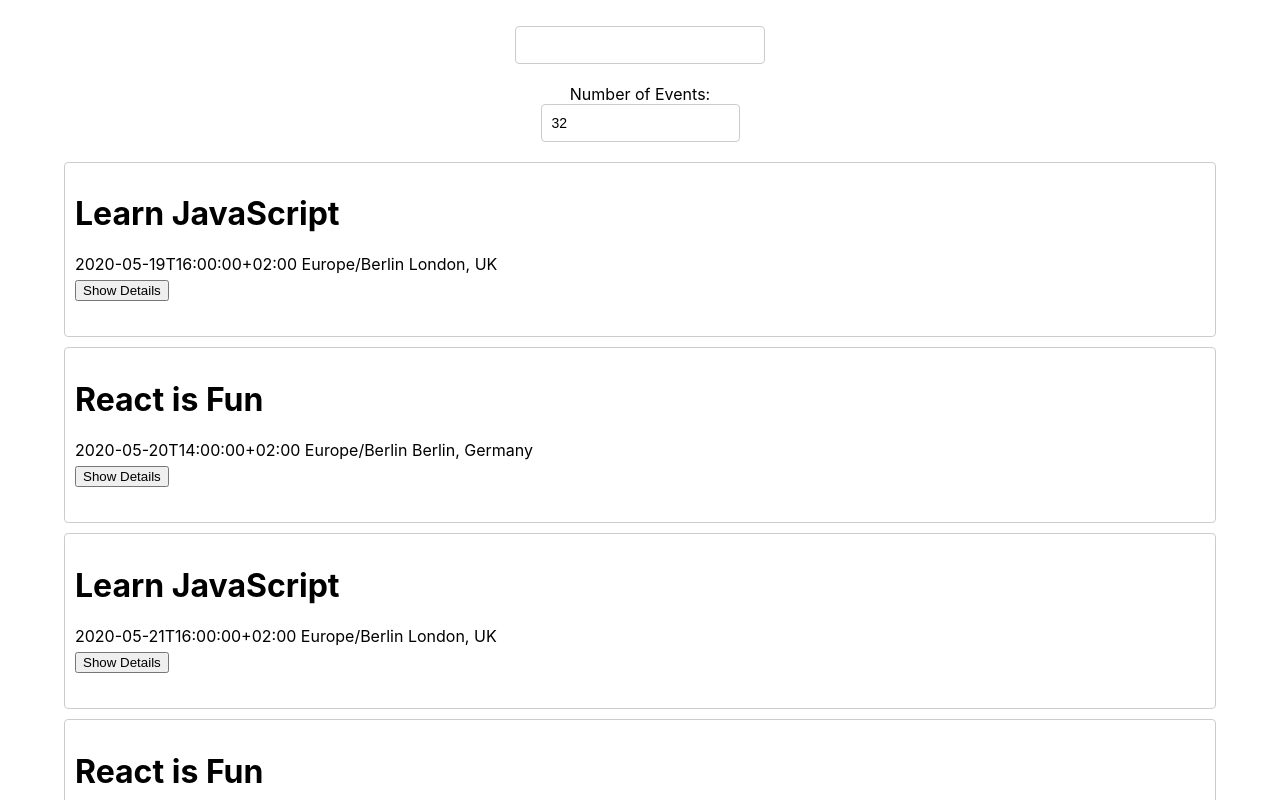
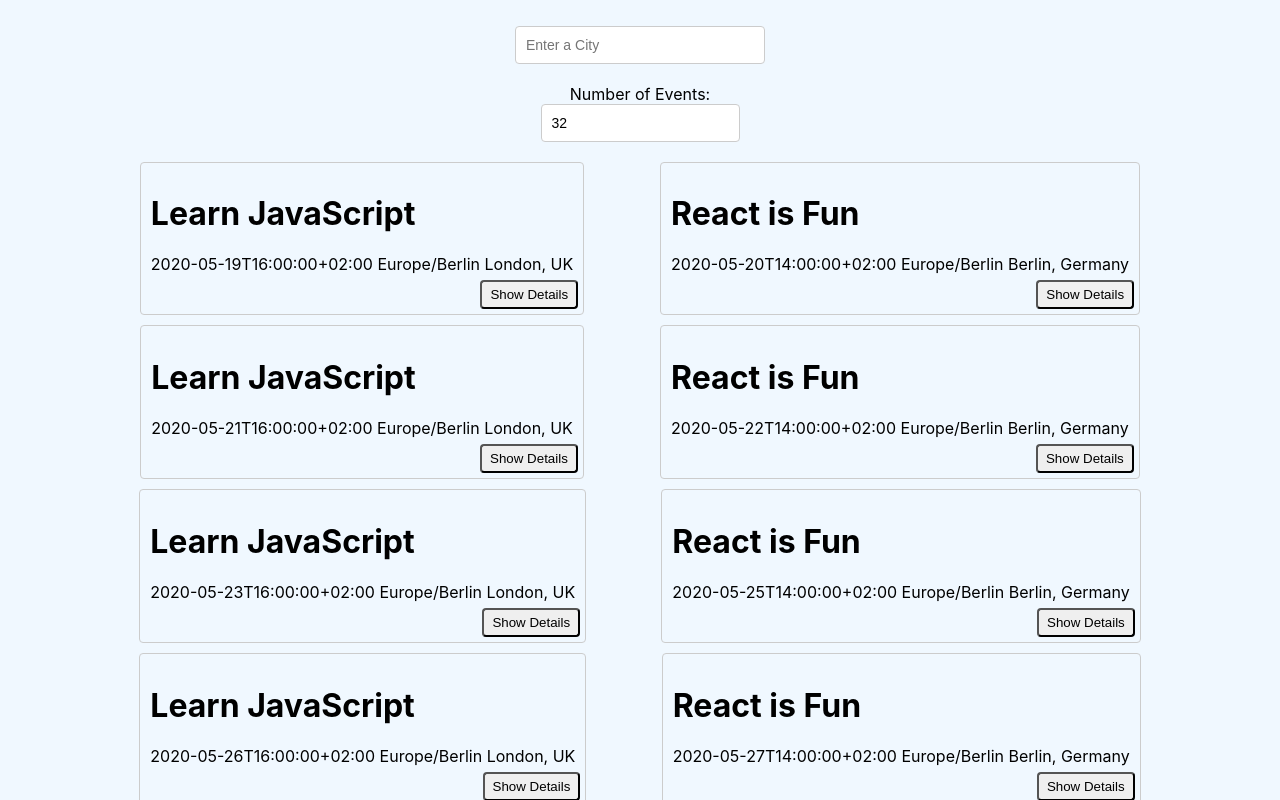
Before and after one commit to leevee6039/meet, a React (Create React App) app: page / in a window 1280 px wide. Shown: the top 800 px of the page. Built offline with nearby package versions, Linux system fonts and the light colour scheme; the HTML template or start-up script is replaced by a standard one.

Commit message:
updated basic style

```diff
--- a/src/App.css
+++ b/src/App.css
@@ -2,6 +2,7 @@
 .App {
   text-align: center;
   padding: 2% 5%;
+  background-color:#f0f8ff
 }
 
 .App * {
@@ -11,6 +12,9 @@
 ul {
   padding: 0;
   list-style: none;
+  display: flex;
+  flex-wrap: wrap;
+  justify-content: space-evenly;
 }
 
 p {
@@ -58,6 +62,7 @@ input[type="number"] {
   top: 43px;
   font-size: 14px;
   box-shadow: 10px 10px 16px -12px rgba(0, 0, 0, 0.75);
+  display: block;
 }
 
 .suggestions > li {
@@ -85,7 +90,7 @@ input[type="number"] {
   position: relative;
 }
 
-.details-btn {
+.event-showDetails-btn, .event-hideDetails-btn {
   position: absolute;
   right: 5px;
   bottom: 5px;
--- a/src/CitySearch.js
+++ b/src/CitySearch.js
@@ -32,6 +32,7 @@ export class CitySearch extends Component {
         <input
           type="text"
           className="city"
+          placeholder="Enter a City"
           value={this.state.query}
           onChange={this.handleInputChanged}
           onFocus={() => {
--- a/src/NumberOfEvents.js
+++ b/src/NumberOfEvents.js
@@ -15,6 +15,7 @@ export class NumberOfEvents extends Component {
           <input
             type="number"
             className="number-input"
+            placeholder="Enter number"
             value={this.state.numOfEvents}
             onChange={this.handleInputChanged}
           />
```
